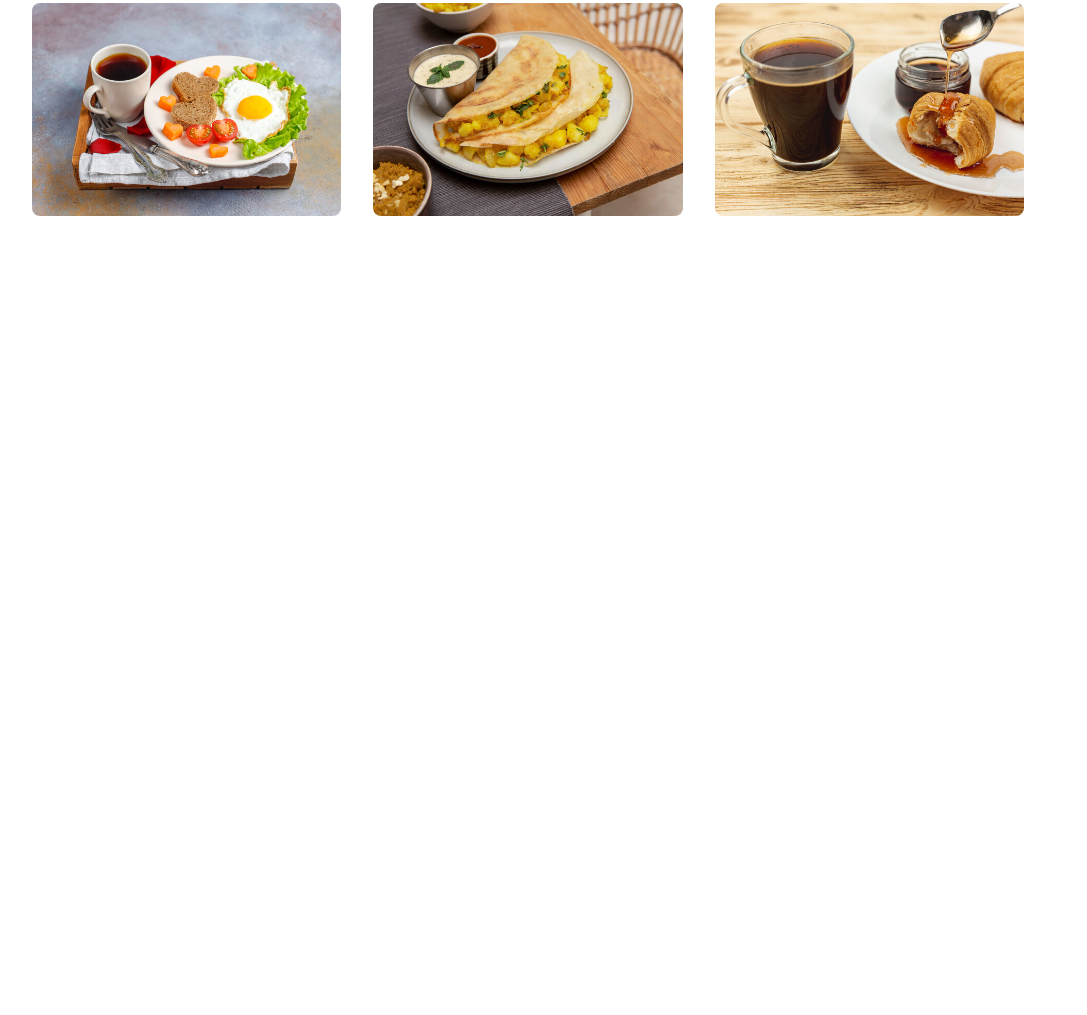
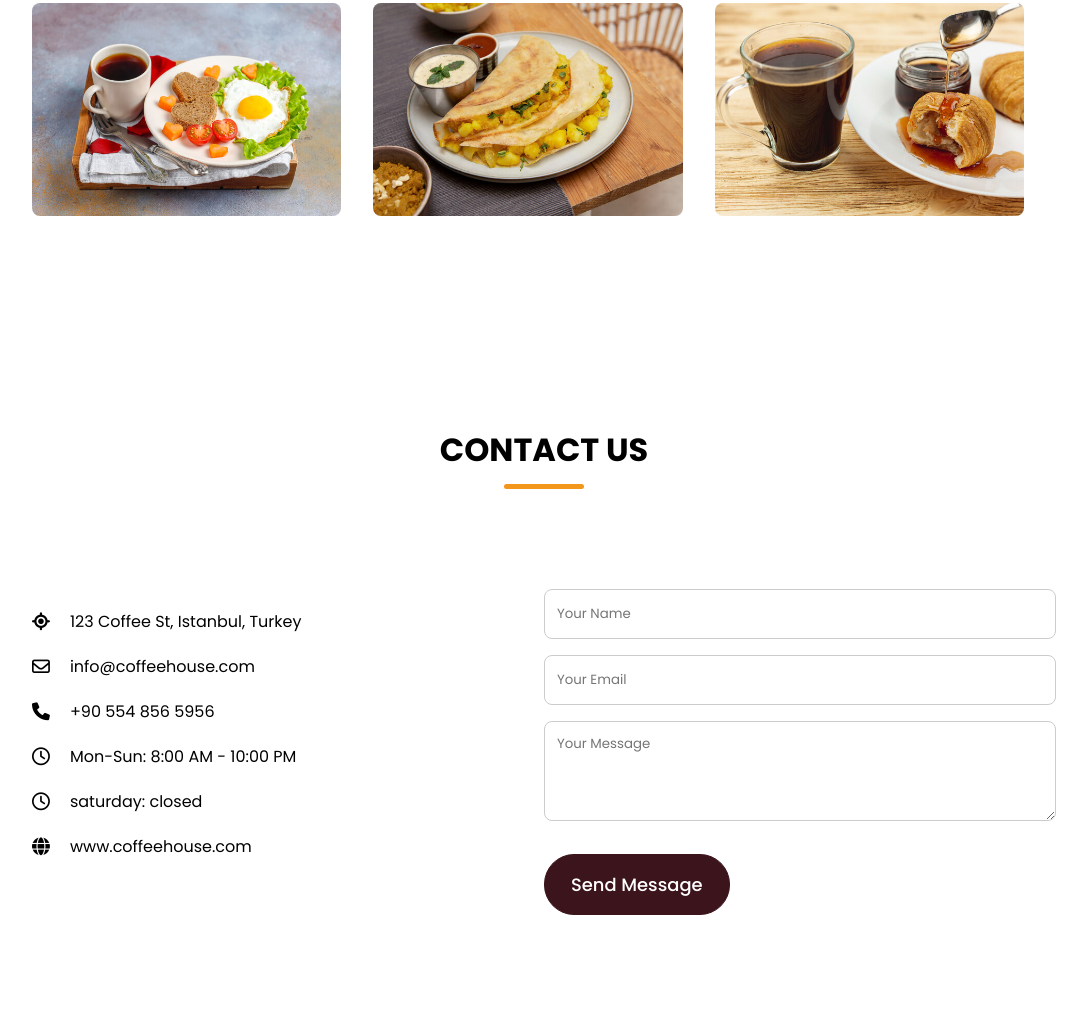
Before and after one commit to 220408910/Final_project, a plain HTML site: page index.html in a window 1280 px wide. Shown: the part 3963-4978 px from the top of the page, without its empty margins (96-1183 px from the left). Before the commit the page ends 4279 px from the top, so only its background shows below. Drawn offline with nearby package versions, Linux system fonts and the light colour scheme; a web font is replaced by a local one.

Commit message:
Creating Contact section

```diff
--- a/css/styles.css
+++ b/css/styles.css
@@ -373,6 +373,71 @@ header .navbar{
     transform: scale(1.3);
 }
 
+/* Contact Section styling */
+.contact-section{
+    padding: 50px 0 100px;
+}
+
+.contact-section .section-content{
+    display: flex;
+    gap: 48px;
+    align-items: flex-start;
+    justify-content: space-between;
+}
+
+.contact-section .contact-info-list .contact-info{
+    display: flex;
+    margin: 20px 0;
+    gap: 20px;
+    align-items: center;
+}
+
+.contact-section .contact-info-list .contact-info i{
+    font-size: var(--font-size-m);
+}
+
+.contact-section .contact-form .form-input{
+    width: 100%;
+    height: 50px;
+    padding: 0 12px;
+    outline: none;
+    margin-bottom: 16px;
+    background: var(--white-color);
+    border-radius: var(--border-radius-s);
+    border: 1px solid var(--medium-gray-color);
+}
+
+.contact-section .contact-form{
+    max-width: 50%;
+}
+
+.contact-section .contact-form .form-input:focus{
+    border-color: var(--secondary-color);
+}
+
+.contact-section .contact-form textarea.form-input{
+    height: 100px;
+    padding: 12px;
+    resize: vertical;
+}
+
+.contact-section .contact-form .submit-button{
+    padding: 16px 26px;
+    margin-top: 10px;
+    color: var(--white-color);
+    font-size: var(--font-size-m);
+    font-weight: var(--font-weight-medium);
+    background: var(--primary-color);
+    border-radius: var(--border-radius-m);
+    border: 1px solid var(--primary-color);
+    transition: 0.3s ease;
+}
+
+.contact-section .contact-form .submit-button:hover{
+    background: transparent;
+    color: var(--primary-color);
+}
+
 
 /* Responsive media query for max width 1024px */
 @media screen and (max-width: 1024px) {
@@ -453,7 +518,7 @@ header .navbar{
         justify-content: center;
     }
 
-    .hero-section .hero-details :is(.subtitle, .description), .about-section .about-details{
+    .hero-section .hero-details :is(.subtitle, .description), .about-section .about-details, .contact-section .contact-form{
         max-width: 100%;
     }
 
@@ -497,6 +562,11 @@ header .navbar{
     .gallery-section .gallery-list .gallery-item{
     width: calc(100% / 2 - 30px);
     }
+
+    .contact-section .section-content{
+        flex-direction: column-reverse;
+        align-items: center;
+    }
 }
 
 /* Responsive media query for max width 640px */
--- a/index.html
+++ b/index.html
@@ -185,6 +185,49 @@
             </div>
         </section>
 
+        <!-- Contact Section -->
+        <section class="contact-section">
+            <h2 class="section-title">Contact Us</h2>
+            <div class="section-content">
+                <ul class="contact-info-list">
+                    <li class="contact-info">
+                        <i class="fa-solid fa-location-crosshairs"></i>
+                        <p>123 Coffee St, Istanbul, Turkey</p>
+                    </li>
+                    <li class="contact-info">
+                        <i class="fa-regular fa-envelope"></i>
+                        <p>info@coffeehouse.com</p>
+                    </li>
+                    <li class="contact-info">
+                        <i class="fa-solid fa-phone"></i>
+                        <p>+90 554 856 5956</p>
+                    </li>
+                    <li class="contact-info">
+                        <i class="fa-regular fa-clock"></i>
+                        <p>Mon-Sun: 8:00 AM - 10:00 PM</p>
+                    </li>
+                    <li class="contact-info">
+                        <i class="fa-regular fa-clock"></i>
+                        <p>saturday:  closed</p>
+                    </li>
+                    <li class="contact-info">
+                        <i class="fa-solid fa-globe"></i>
+                        <p>www.coffeehouse.com</p>
+                    </li>
+                </ul>
+
+                <form action="#" class="contact-form">
+                    <input type="text" class="form-input" placeholder="Your Name" required>
+                    <input type="email" class="form-input" placeholder="Your Email" required>
+                    <textarea class="form-input" placeholder="Your Message" required></textarea>
+                    <button type="submit" class="submit-button">Send Message</button>
+                </form>
+
+
+
+
+            </div>
+
     </main>
 
     <!-- link Swiper script -->
```
